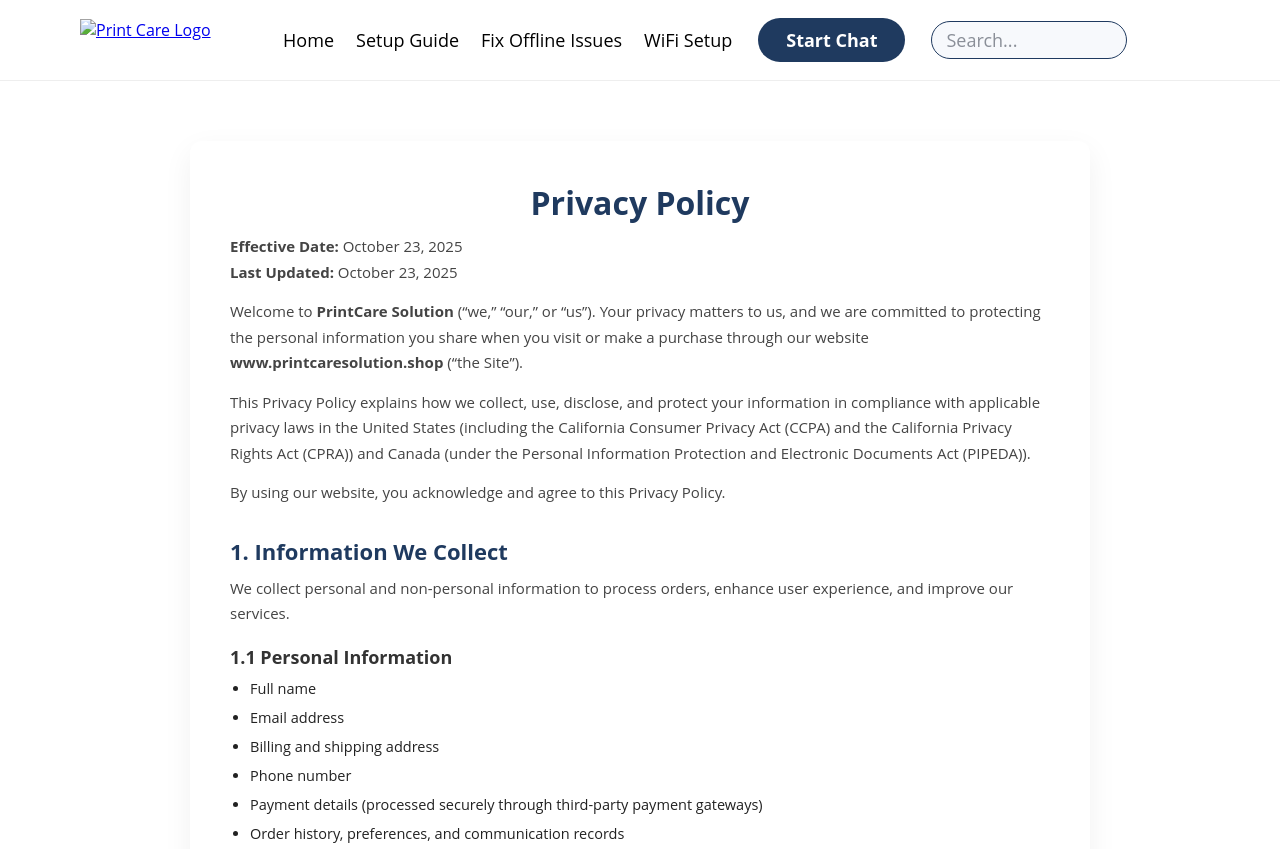
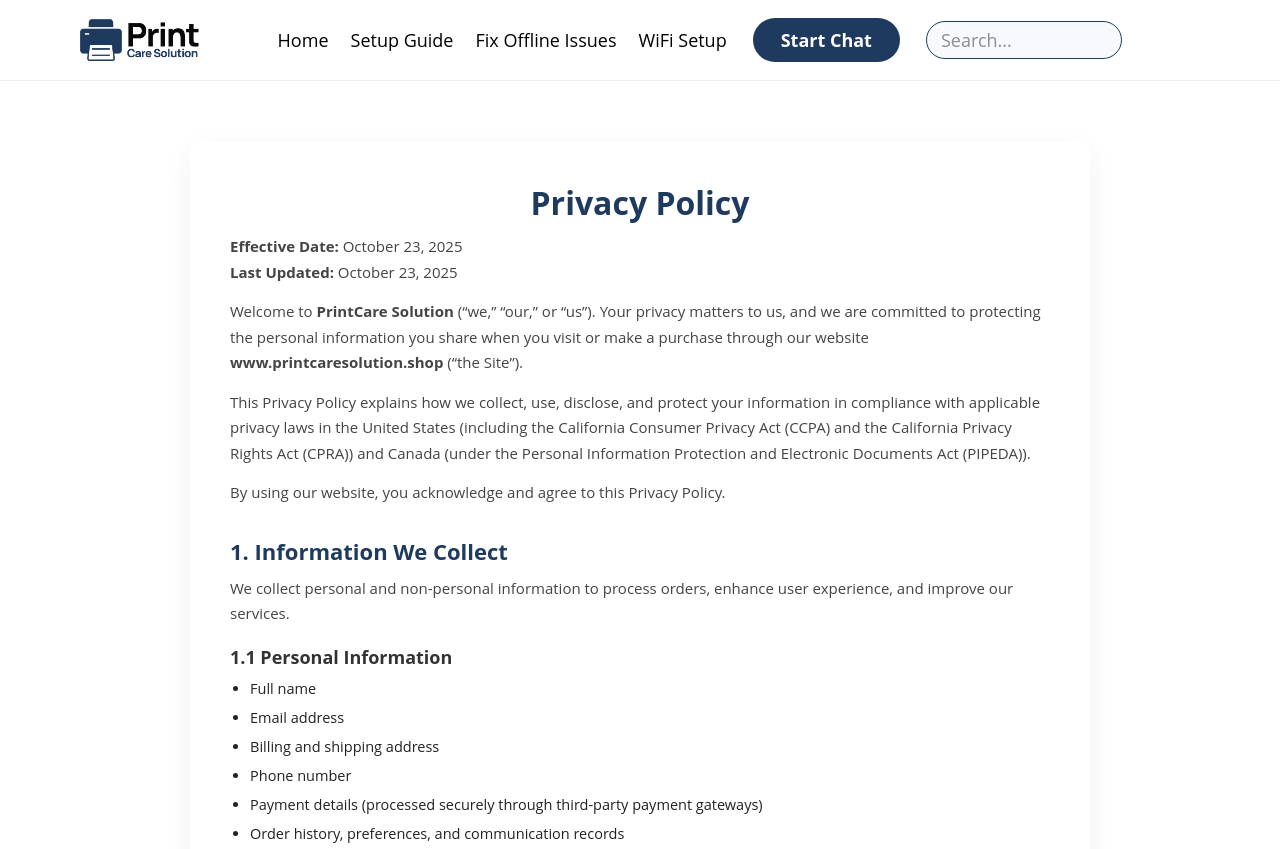
Before and after one commit to Nexzen-Extracts/Printcare-solution, a plain HTML site: page privacy-policy.html in a window 1280 px wide. Shown: the top 849 px of the page. Drawn offline with Linux system fonts and the light colour scheme.

Commit message:
Add project files

```diff
--- a/privacy-policy.html
+++ b/privacy-policy.html
@@ -13,7 +13,7 @@
         <!-- LEFT: Logo -->
      <div class="logo">
     <a href="index.html">
-        <img src="print_logosetup-2.png" alt="Print Care Logo">
+        <img src="images/print_logosetup-2.png" alt="Print Care Logo">
     </a>
 </div>
         <!-- CENTER: Menu + Button + Search -->
```
